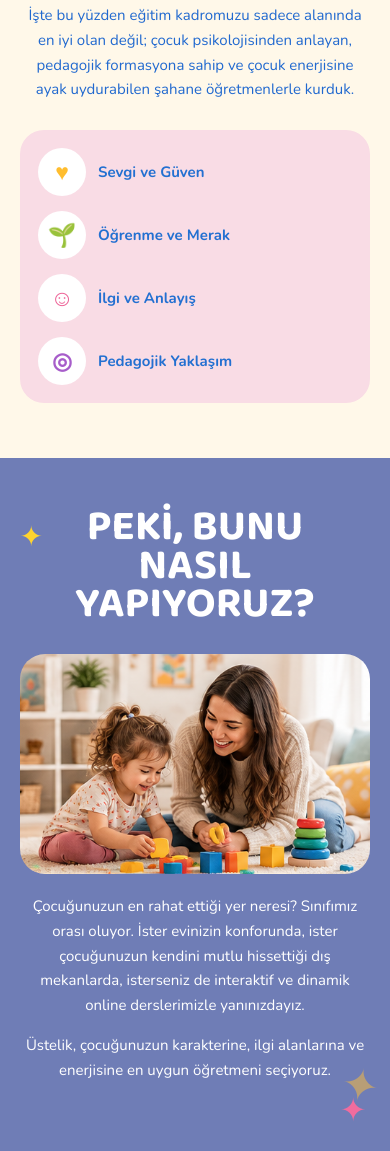
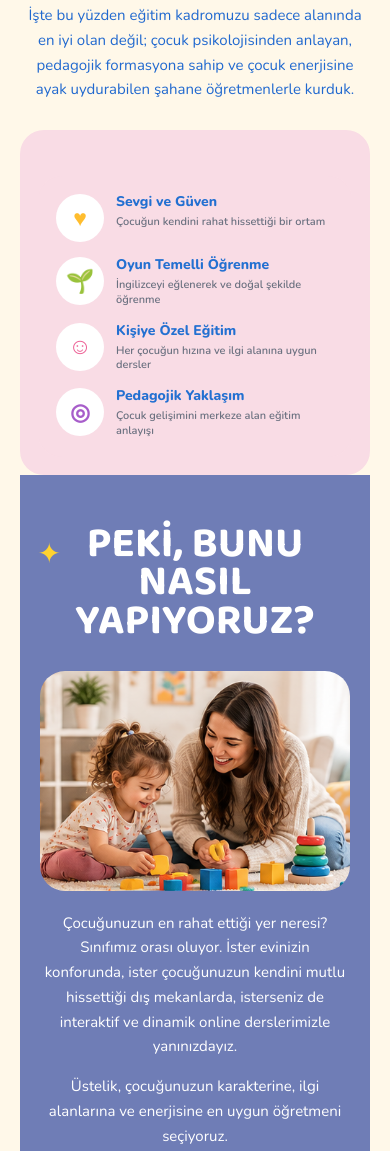
Before and after one commit to sezinipekyilbasi-sketch/Kidico-English, a plain HTML site: page index.html in a window 390 px wide. Shown: the part 1273-2424 px from the top of the page. Drawn offline with nearby package versions, Linux system fonts and the light colour scheme.

Commit message:
Improve mobile responsive design

```diff
--- a/index.html
+++ b/index.html
@@ -152,28 +152,41 @@
 
         <div class="values">
 
+            <div class="values">
+
     <div class="value">
         <span class="value-icon yellow">♥</span>
-                <span>Sevgi ve Güven</span>
+        <div>
+            <strong>Sevgi ve Güven</strong>
+            <small>Çocuğun kendini rahat hissettiği bir ortam</small>
+        </div>
     </div>
 
     <div class="value">
         <span class="value-icon green">🌱</span>
-                <span>Öğrenme ve Merak</span>
+        <div>
+            <strong>Oyun Temelli Öğrenme</strong>
+            <small>İngilizceyi eğlenerek ve doğal şekilde öğrenme</small>
+        </div>
     </div>
 
     <div class="value">
         <span class="value-icon pink">☺</span>
-                <span>İlgi ve Anlayış</span>
+        <div>
+            <strong>Kişiye Özel Eğitim</strong>
+            <small>Her çocuğun hızına ve ilgi alanına uygun dersler</small>
+        </div>
     </div>
 
     <div class="value">
         <span class="value-icon purple">◎</span>
-                <span>Pedagojik Yaklaşım</span>
+        <div>
+            <strong>Pedagojik Yaklaşım</strong>
+            <small>Çocuk gelişimini merkeze alan eğitim anlayışı</small>
+        </div>
     </div>
 
 </div>
-
         <div class="blue-decoration top-star">
 
         </div>
@@ -480,7 +493,7 @@
 
 
             <button type="submit">
-                Tanışma Dersi Oluştur
+                Tanışma Dersi Talebi Oluştur
             </button>
 
         </form>
--- a/style.css
+++ b/style.css
@@ -2955,3 +2955,33 @@ footer p {
         padding-right: 16px;
     }
 }
+/* BIZ KIMIZ - AVANTAJ KARTLARI */
+
+.values .value {
+    align-items: flex-start;
+}
+
+.values .value > div {
+    display: flex;
+    flex-direction: column;
+    gap: 4px;
+}
+
+.values .value strong {
+    color: #2370d1;
+    font-size: 14px;
+    font-weight: 800;
+    line-height: 1.2;
+}
+
+.values .value small {
+    color: #6b7180;
+    font-size: 11px;
+    font-weight: 600;
+    line-height: 1.35;
+}
+
+.values .value:hover {
+    transform: translateY(-3px);
+    transition: .25s ease;
+}
```
Lines whose indentation alone changed are shown as unchanged.
